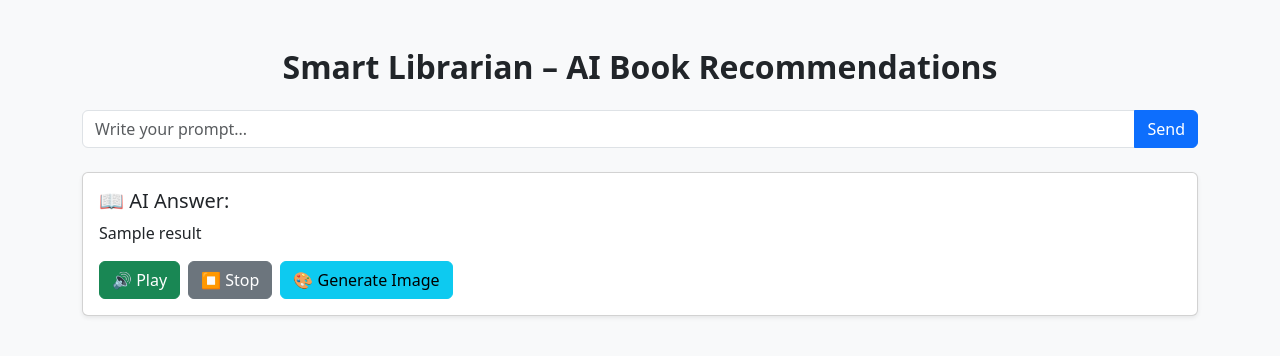
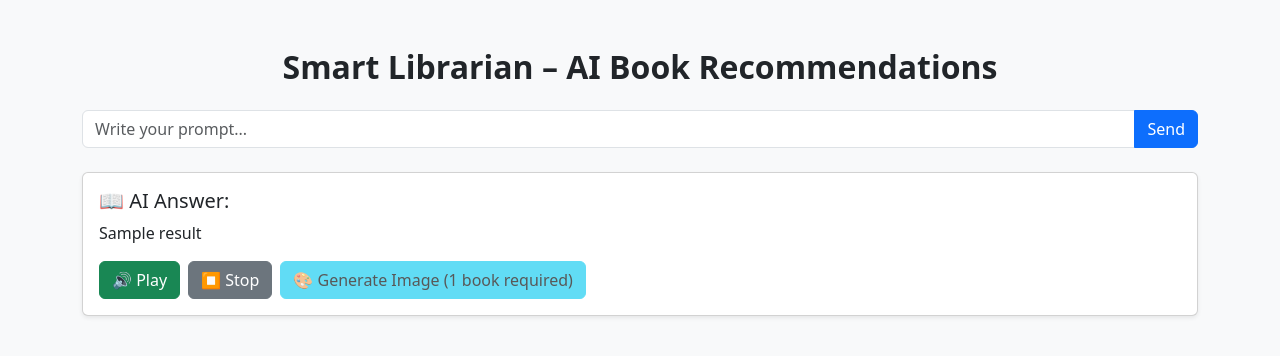
Before and after one commit to Rareshs/DavaX_OpenAI, a Flask app: template templates/index.html in a window 1280 px wide. Shown: the top 356 px of the page. Run offline with Flask 3, Linux system fonts and the light colour scheme; the template is opened without the code that fills it: most values are stand-ins (such as "Sample title", 1, 10 or a date in 2020).

Commit message:
Fixed image generation

```diff
--- a/app.py
+++ b/app.py
@@ -10,23 +10,28 @@ collection = setup_chroma()
 @app.route("/", methods=["GET", "POST"])
 def home():
     result = None
+    recommended_titles = []
+
     if request.method == "POST":
         user_query = request.form.get("query", "")
         if user_query:
-            # 1. Extrage temele
+            # 1. Extract themes from user query
             themes = extract_themes(user_query)
 
-            # 2. Facem căutarea semantică în ChromaDB
+            # 2. Query ChromaDB for semantic matches
             embedding = get_embedding(themes)
             results = collection.query(query_embeddings=[embedding], n_results=3)
+
             summaries = results["documents"][0]
             metadatas = results["metadatas"][0]
 
-            # 3. GPT face recomandarea și decide dacă apelează tool-ul
-            result = recommend_and_call_tool(user_query, summaries,metadatas)
+            # 3. Call GPT with the summaries and receive response + titles
+            response = recommend_and_call_tool(user_query, summaries, metadatas)
+            result = response["result"]
+            recommended_titles = response["recommended_titles"]
 
-    # Trimiți doar result (rezumatul complet e deja inclus în textul GPT)
-    return render_template("index.html", result=result)
+    # 4. Return results to template
+    return render_template("index.html", result=result, recommended_titles=recommended_titles)
 
 
 @app.route('/speak', methods=['POST'])
--- a/gpt_interface.py
+++ b/gpt_interface.py
@@ -6,7 +6,7 @@ import uuid
 import os
 from summary import get_summary_by_title
 import base64
-
+import re
 
 dotenv.load_dotenv()
 oa_client = OpenAI(api_key=os.getenv("OPENAI_API"))
@@ -120,10 +120,22 @@ def recommend_and_call_tool(user_query: str, summaries: list[str], metadatas: li
                     }
                 ]
             )
-            return followup.choices[0].message.content
+            final_result = followup.choices[0].message.content
+            titles = extract_titles_from_response(final_result)
+
+            return {
+                "result": final_result,
+                "recommended_titles": titles
+}
 
     # Fallback if no tool is called
-    return msg.content
+    result_text = msg.content
+    titles = extract_titles_from_response(result_text)
+
+    return {
+        "result": result_text,
+        "recommended_titles": titles
+}
 
 
 def generate_image(prompt: str) -> str:
@@ -144,3 +156,7 @@ def generate_image(prompt: str) -> str:
         f.write(base64.b64decode(image_base64))
 
     return path
+
+
+def extract_titles_from_response(response: str) -> list[str]:
+    return re.findall(r"\*\*(.*?)\*\*", response)
--- a/templates/index.html
+++ b/templates/index.html
@@ -22,10 +22,16 @@
             <div class="card-body">
                 <h5 class="card-title">📖 AI Answer:</h5>
                 <p class="card-text" id="ai-result">{{ result|safe }}</p>
-                <div class="d-flex gap-2">
+
+                <div class="d-flex flex-wrap gap-2 mt-3">
                     <button type="button" class="btn btn-success" onclick="speakText()">🔊 Play</button>
                     <button type="button" class="btn btn-secondary" onclick="stopSpeech()">⏹ Stop</button>
-                    <button type="button" class="btn btn-info" onclick="generateImage()">🎨 Generate Image</button>
+
+                    {% if recommended_titles and recommended_titles|length == 1 %}
+                        <button type="button" class="btn btn-info" onclick="generateImage()">🎨 Generate Image</button>
+                    {% else %}
+                        <button type="button" class="btn btn-info" disabled>🎨 Generate Image (1 book required)</button>
+                    {% endif %}
                 </div>
             </div>
         </div>
@@ -34,8 +40,10 @@
     {% endif %}
 </div>
 
+<!-- JS Section -->
 <script>
     let currentAudio = null;
+    let recommendedTitle = {{ (recommended_titles[0] if recommended_titles and recommended_titles|length == 1 else "null") | tojson }};
 
     function speakText() {
         const summary = document.getElementById("ai-result").innerText;
@@ -72,10 +80,13 @@
     }
 
     function generateImage() {
-        const resultText = document.getElementById("ai-result").innerText;
-        const prompt = "Create a book cover based on the following text: " + resultText;
+        if (!recommendedTitle) {
+            alert("Image generation is only available when exactly one book is recommended.");
+            return;
+        }
 
-        // Show spinner before fetch
+        const prompt = `Create a book cover for the book titled: ${recommendedTitle}`;
+
         document.getElementById("image-container").innerHTML = `
             <div class="text-center mt-4">
                 <div class="spinner-border text-primary" role="status">
@@ -93,7 +104,6 @@
         .then(response => response.json())
         .then(data => {
             if (data.image_url) {
-                // Replace spinner with the image
                 document.getElementById("image-container").innerHTML = `
                     <h4 class="mt-4">Generated Book Image</h4>
                     <img src="${data.image_url}" alt="Book cover" class="img-fluid rounded shadow-sm mt-3" style="max-width: 400px;">
@@ -103,7 +113,6 @@
             }
         });
     }
-
 </script>
 </body>
 </html>
```
